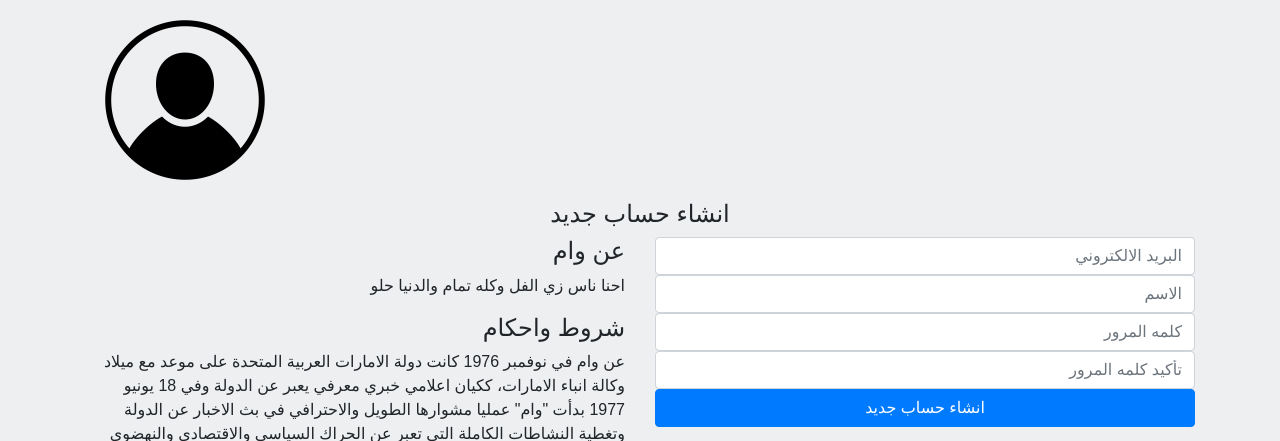
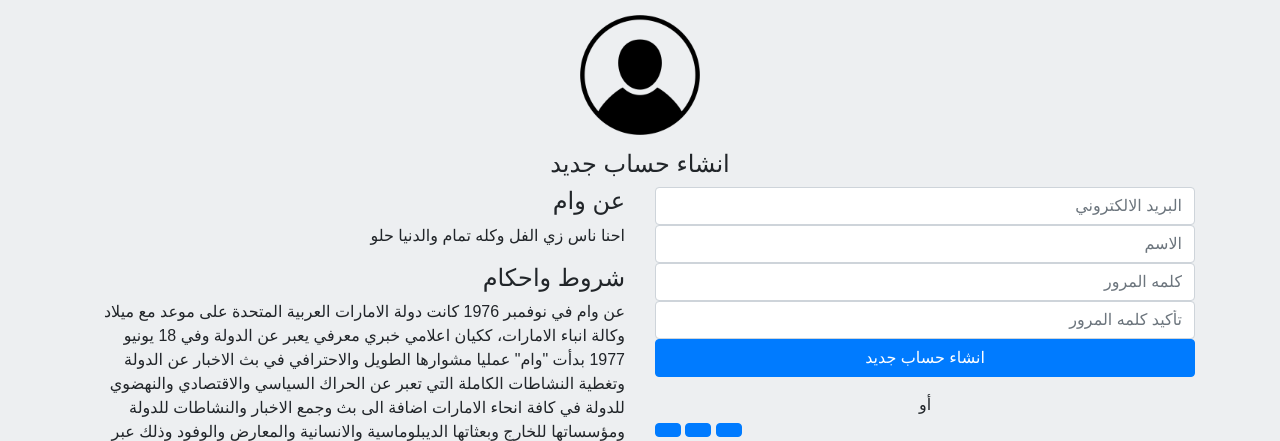
Before and after one commit to alsabagh-dev/WAM, a web app: file register.html in a window 1280 px wide. Shown: the top 441 px of the page. Run offline with its HTML, style and script files only (its server is not run), Linux system fonts and the light colour scheme; some libraries are stand-ins or nearby versions.

Commit message:
Feat: register page style

```diff
--- a/css/style.css
+++ b/css/style.css
@@ -96,3 +96,20 @@ input {
 }
 
 /*///////////////////////////////////////////*/
+
+/* register */
+.logo img {
+  max-width: 350px;
+  max-height: 70px;
+}
+
+.register img {
+display: block;
+margin: 0 auto;
+max-width: 150px;
+max-height: 150px;
+
+}
+
+/*///////////////////////////////////////////*/
+/*about WAM*/
```
